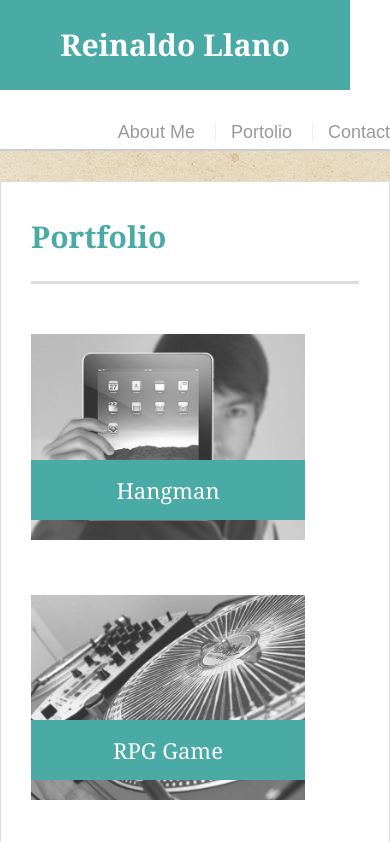
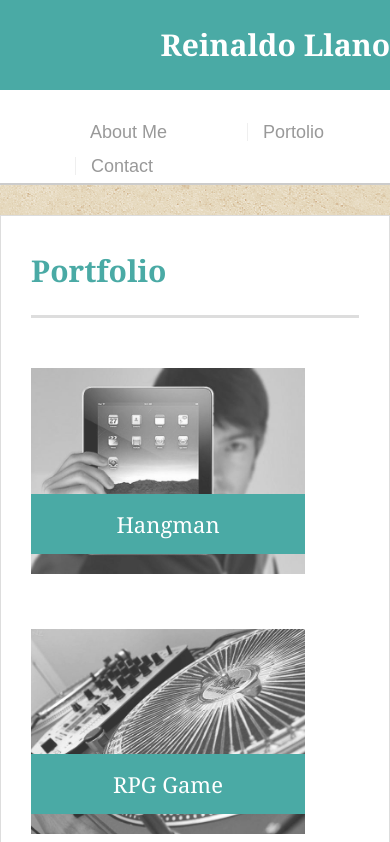
Before and after one commit to llanoreinaldo/Responsive-Portfolio, a plain HTML site: page portfolio.html in a window 390 px wide. Shown: the top 842 px of the page. Drawn offline with Linux system fonts and the light colour scheme.

Commit message:
Commit finalchanges to style and portfolio.

```diff
--- a/assets/css/style.css
+++ b/assets/css/style.css
@@ -244,27 +244,71 @@ input[type=submit] {
 
 /* For Desktop: */
 
-@media only screen and(max-width: 980px){
-    body{
-        width: 100%;
-    }
-}
+@media only screen and(max-width: 980px) {}
 
 /* For Table: */
 
 @media only screen and (max-width: 768px) {
-    header, body{
-       width: 100%;
+    .sidebar {
+        background: #fff;
+        padding: 30px;
+        width: 100%;
+        max-width: 650px;
+        float: left;
+        border: 1px solid #ddd;
+        margin-bottom: 20px;
+    }
+    nav {
+        float: left;
     }
 }
+
 /* For Phone in Landscape */
 
 @media only screen and (max-width: 640px) {
-    header, body{
-       width:100%;
+    .container {
+        max-width: 600px;
     }
-
-    header{
-        position: static;
+    #masthead {
+        max-width: 600px;
+    }
+    .main-section {
+        max-width: 600px;
+    }
+    .sidebar {
+        background: #fff;
+        padding: 30px;
+        width: 100%;
+        max-width: 600px;
+        float: left;
+        border: 1px solid #ddd;
+        margin-bottom: 20px;
+    }
+    #logo {
+        width: 600px;
+        height: 90px;
+        background: #4aaaa5;
+        float: left;
+        font-family: 'Georgia', Times, Times New Roman, serif;
+        text-align: center;
+        line-height: 90px;
+        color: #fff;
+        font-weight: 700;
+        font-size: 30px;
+    }
+    nav {
+        float: left;
+        margin-top: 25px;
+        max-width: 600px;
+    }
+    nav a {
+        color: #999;
+        text-decoration: none;
+        margin-left: 75px;
+        display: inline-block;
+        border-left: 1px solid #efefef;
+        padding-left: 15px;
+        line-height: 18px;
+        max-width: 600px;
     }
 }
--- a/portfolio.html
+++ b/portfolio.html
@@ -17,7 +17,7 @@
     <header id="masthead">
         <div class="header" id="myHeader">
             <div class="container">
-                <a href="index.html" id="logo">Reinaldo Llano</a>
+                <a href="index.html" id="logo">Reinaldo Llano, Jr.</a>
                 <nav>
                     <a href="index.html">About Me</a>
                     <a href="portfolio.html">Portolio</a>
```
